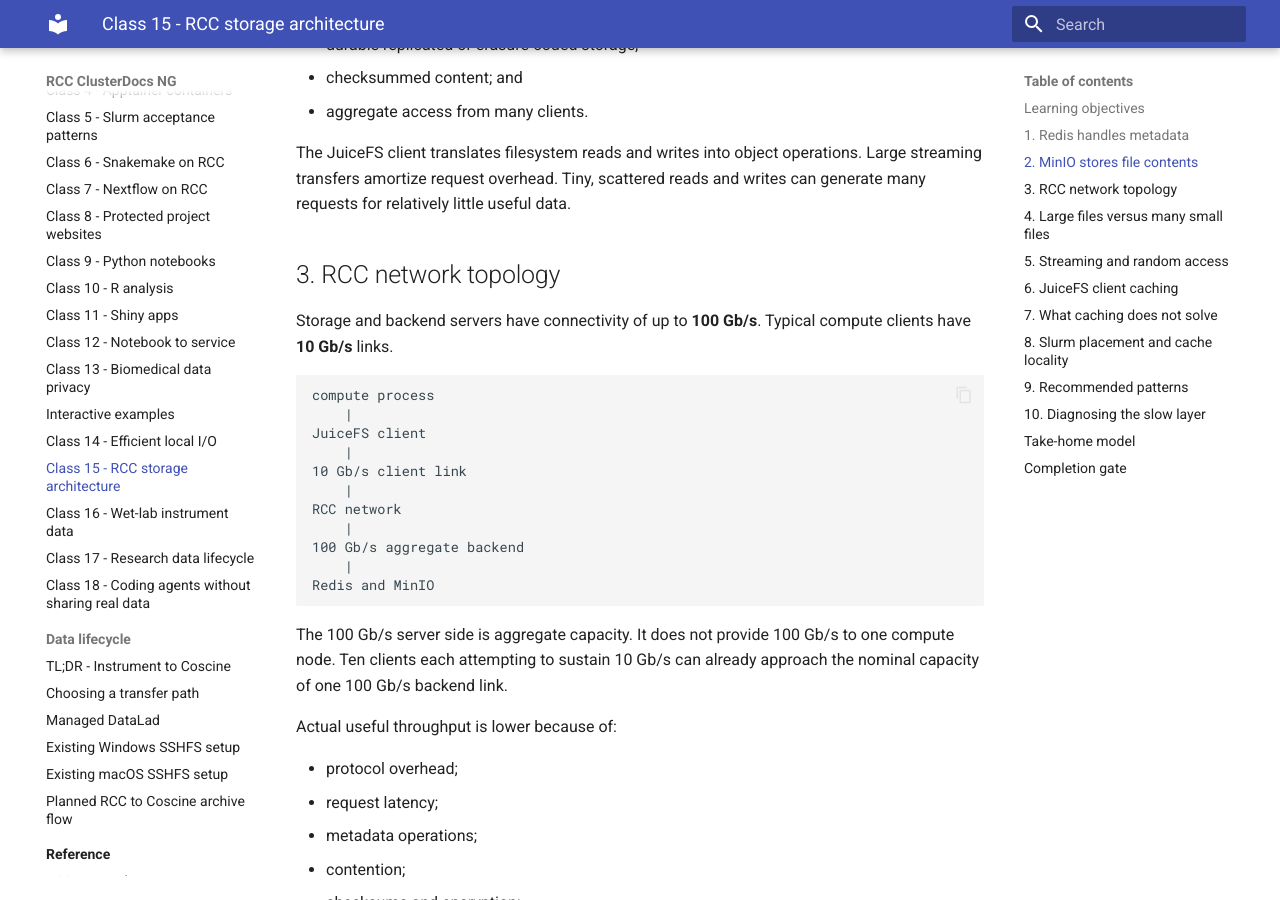
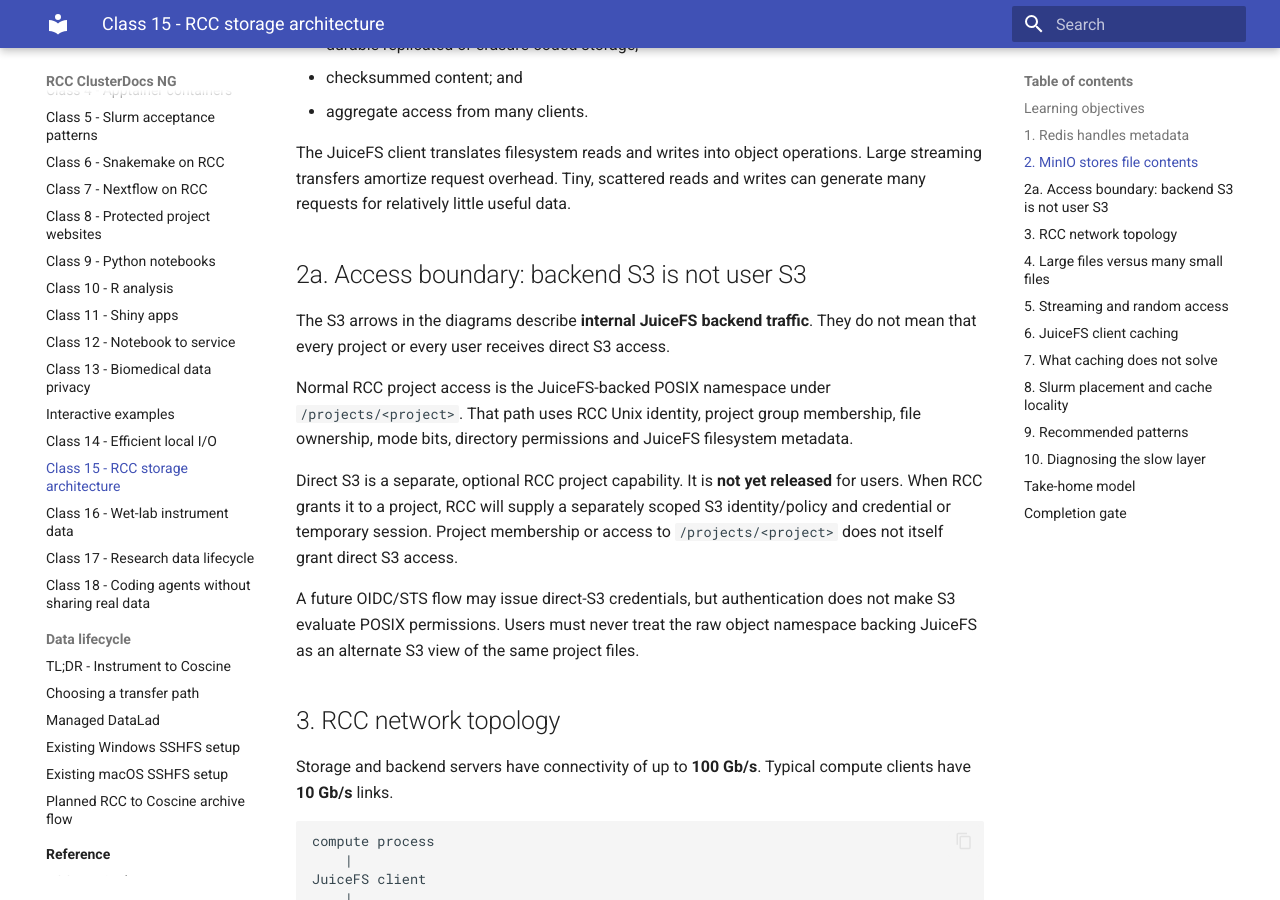
Before and after one commit to IKIM-Essen/ClusterDocs, an MkDocs documentation site: the page built from docs/course/class-15-storage-architecture.md, in a window 1280 px wide and 900 px high, scrolled down 2098 px. Built offline with MkDocs 1.6.1 and Material for MkDocs 9.7.7, drawn with Linux system fonts in a browser that asks for light colours; some of the changed text lies outside the part shown.

Commit message:
Clarify JuiceFS backend S3 versus direct project S3 (#88)
* docs: distinguish backend S3 from project access

* docs: teach S3 and POSIX authorization split

* docs: define direct S3 as an additional project capability

* test: pin JuiceFS and direct S3 distinction

* Mark direct project S3 as not yet released

ADR-0175 keeps the generic companion-S3 user API unadmitted and describes
OIDC/STS issuance as a future flow. State both as unreleased/future in the
reference, Class 15, and its narration, and pin that in the test.

Co-Authored-By: Claude Opus 5.5 <noreply@anthropic.com>
Claude-Session: https://claude.ai/code/session_01WNS28LJ4F9CYUoXB4F3BaF

---------

Co-authored-by: Claude <noreply@anthropic.com>

```diff
--- a/docs/course/class-15-storage-architecture.md
+++ b/docs/course/class-15-storage-architecture.md
@@ -75,6 +75,26 @@ The JuiceFS client translates filesystem reads and writes into object
 operations. Large streaming transfers amortize request overhead. Tiny,
 scattered reads and writes can generate many requests for relatively little
 useful data.
+
+## 2a. Access boundary: backend S3 is not user S3
+
+The S3 arrows in the diagrams describe **internal JuiceFS backend traffic**.
+They do not mean that every project or every user receives direct S3 access.
+
+Normal RCC project access is the JuiceFS-backed POSIX namespace under
+`/projects/<project>`. That path uses RCC Unix identity, project group
+membership, file ownership, mode bits, directory permissions and JuiceFS
+filesystem metadata.
+
+Direct S3 is a separate, optional RCC project capability. It is **not yet
+released** for users. When RCC grants it to a project, RCC will supply a
+separately scoped S3 identity/policy and credential or temporary session.
+Project membership or access to `/projects/<project>` does not itself grant
+direct S3 access.
+
+A future OIDC/STS flow may issue direct-S3 credentials, but authentication does
+not make S3 evaluate POSIX permissions. Users must never treat the raw object
+namespace backing JuiceFS as an alternate S3 view of the same project files.
 
 ## 3. RCC network topology
 
@@ -214,7 +234,7 @@ child on worker D downloads again
 
 Nested submission destroys locality and can create repeated:
 
-- S3 downloads;
+- backend object downloads performed by JuiceFS;
 - Redis metadata traffic;
 - 10 Gb/s client-link use;
 - container transfers;
```
Also changed, not shown: docs/reference/storage-transfer.md (+15 -3 lines), narration/RCC_Onboarding_Class_15_Video_Narration.md (+3 -1 lines), 1 other file.
